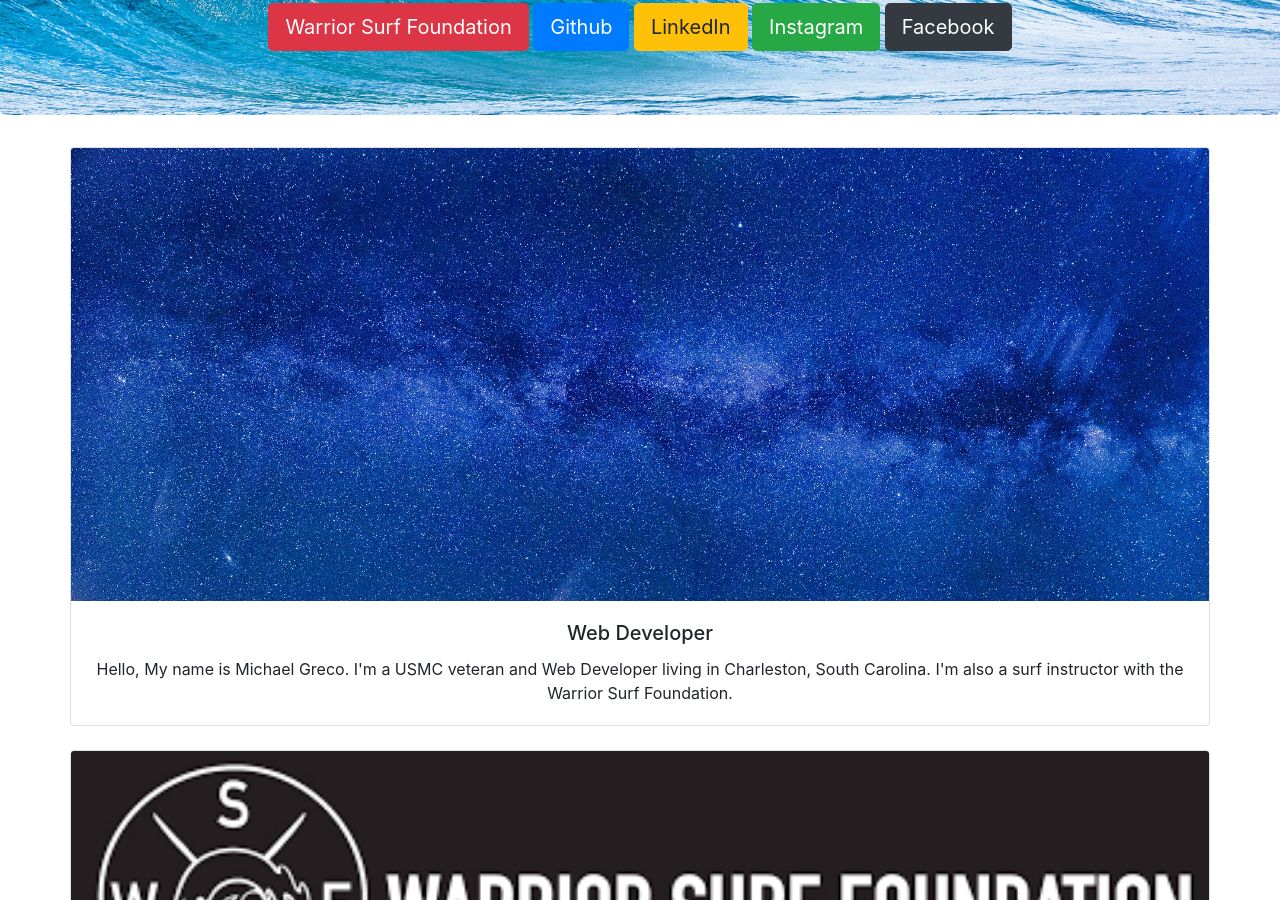
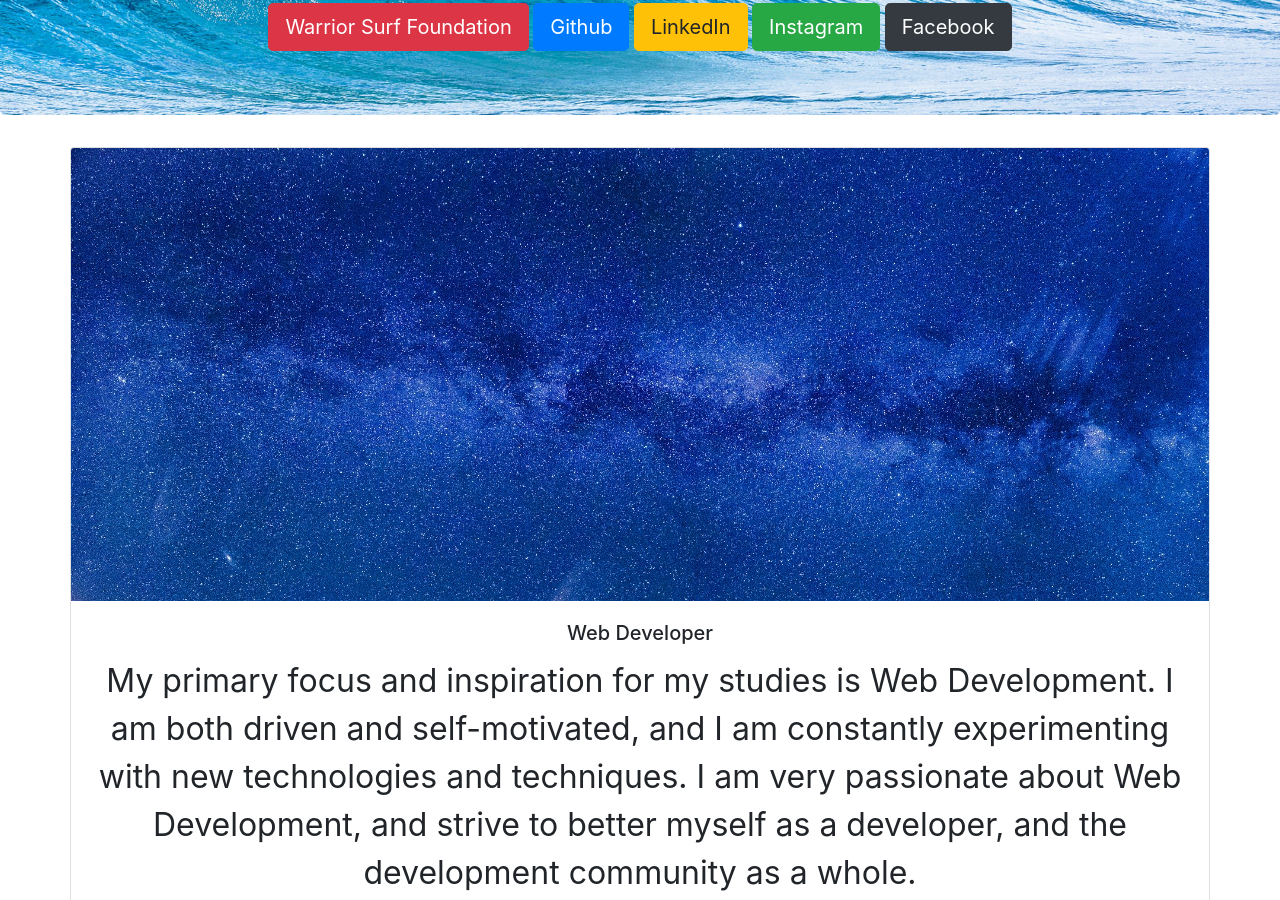
Before and after one commit to MichaelGreco7/Bootstrap-Profile, a plain HTML site: page index.html in a window 1280 px wide. Shown: the part 371-1271 px from the top of the page. Drawn offline with nearby package versions, Linux system fonts and the light colour scheme.

Commit message:
12th commit update paragraphs

```diff
--- a/index.html
+++ b/index.html
@@ -29,7 +29,7 @@
     <!-- Jumbotron -->
     <section id="header" class="jumbotron text-center">
       <h1 class="display-3">Full Stack Web Developer</h1>
-      <p class="lead" style="font-size: 2rem;">
+      <p class="lead" style="font-size: 2em;">
         Hello, My name is Michael Greco. I'm a USMC veteran and Web Developer
         living in Charleston, South Carolina. I'm also a surf instructor with
         the Warrior Surf Foundation.
@@ -58,7 +58,7 @@
       >
     </section>
     <!-- Developer Card -->
-    <section id="cards" class="text-center">
+    <section id="cards" class="text-center mb-5" style="font-size: 2em;">
       <div class="container">
         <div class="row">
           <div class="col-lg-6 mb-3">
@@ -67,9 +67,12 @@
               <div class="card-body">
                 <h5 class="card-title">Web Developer</h5>
                 <p class="card-text">
-                  Hello, My name is Michael Greco. I'm a USMC veteran and Web
-                  Developer living in Charleston, South Carolina. I'm also a
-                  surf instructor with the Warrior Surf Foundation.
+                  My primary focus and inspiration for my studies is Web
+                  Development. I am both driven and self-motivated, and I am
+                  constantly experimenting with new technologies and techniques.
+                  I am very passionate about Web Development, and strive to
+                  better myself as a developer, and the development community as
+                  a whole.
                 </p>
               </div>
             </div>
```
